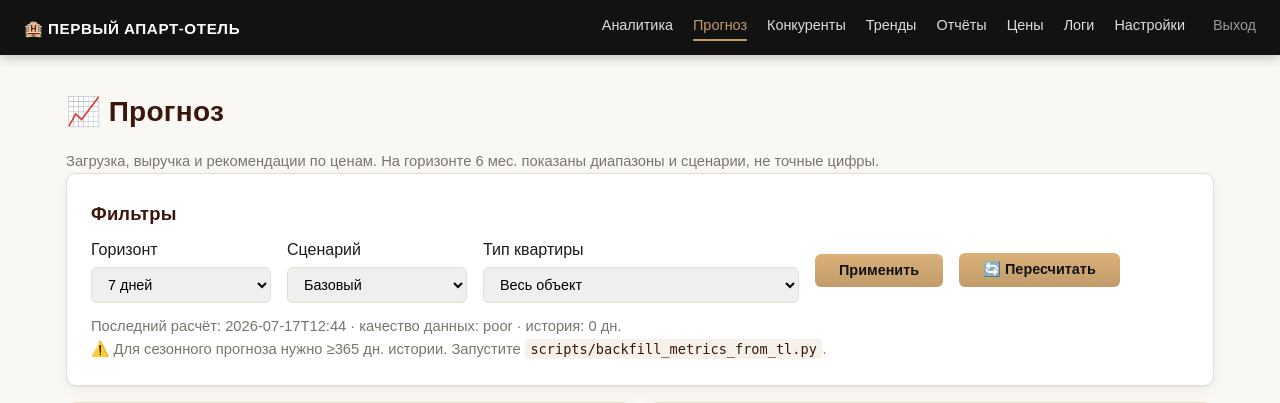
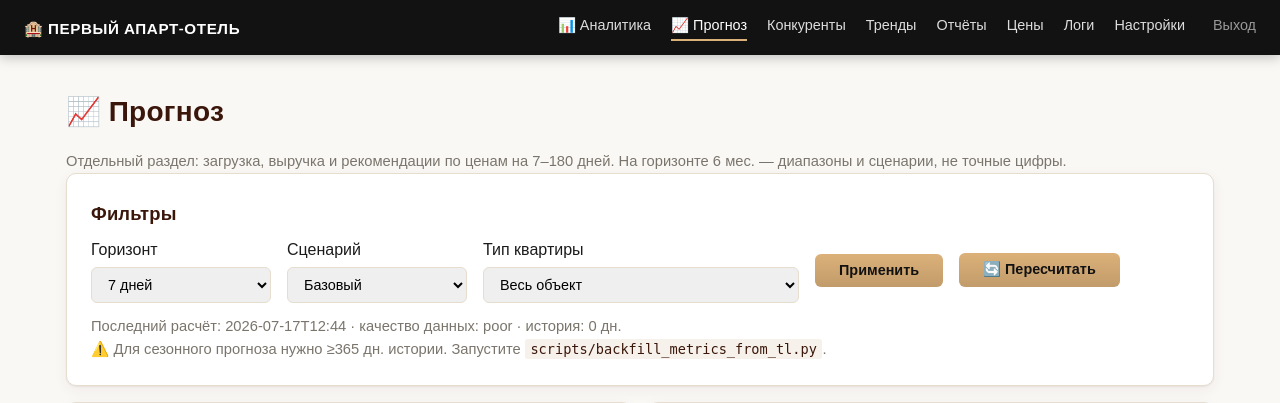
Before and after one commit to kraskimira89-spec/hotel-report-bot-, a FastAPI app: page /forecast in a window 1280 px wide. Shown: the top 403 px of the page. Run offline with FastAPI, Linux system fonts and the light colour scheme; the visitor is signed in with stand-in values (Sample User, id 1); data comes from the database, SQL or seed files in the repository; data that the repository does not hold is empty.

Commit message:
ui: Прогноз — отдельный пункт меню 📈 и страница /forecast
Co-authored-by: Cursor <cursoragent@cursor.com>

```diff
--- a/src/web/templates/analytics.html
+++ b/src/web/templates/analytics.html
@@ -3,7 +3,6 @@
 {% block content %}
 <h1>Аналитика</h1>
 <p class="muted">Лента ИИ-выводов и рекомендаций. Сырые таблицы TravelLine не дублируем — детали в «Подробнее».</p>
-<p><a href="/forecast" class="btn-small">📈 Прогноз загрузки и цен →</a></p>
 
 <div class="card">
     <h2>Фильтры</h2>
--- a/src/web/templates/base.html
+++ b/src/web/templates/base.html
@@ -106,6 +106,15 @@
         }
 
         nav a.logout { color: #999; margin-left: .5rem; }
+
+        nav a.nav-main {
+            font-weight: 500;
+        }
+
+        nav a.nav-main.active {
+            color: #fff;
+            border-bottom-color: var(--primary-2);
+        }
 
         main {
             max-width: 1180px;
@@ -456,14 +465,14 @@
     {% if page %}
     <nav>
         <span class="brand">🏨 Первый Апарт-отель</span>
-        <a href="/analytics" class="{% if page == 'analytics' %}active{% endif %}">Аналитика</a>
-        <a href="/forecast" class="{% if page == 'forecast' %}active{% endif %}">Прогноз</a>
-        <a href="/competitors" class="{% if page == 'competitors' %}active{% endif %}">Конкуренты</a>
-        <a href="/trends" class="{% if page == 'trends' %}active{% endif %}">Тренды</a>
-        <a href="/reports" class="{% if page == 'reports' %}active{% endif %}">Отчёты</a>
-        <a href="/snapshots" class="{% if page == 'snapshots' %}active{% endif %}">Цены</a>
-        <a href="/logs" class="{% if page == 'logs' %}active{% endif %}">Логи</a>
-        <a href="/settings" class="{% if page == 'settings' %}active{% endif %}">Настройки</a>
+        <a href="/analytics" class="nav-main {% if page == 'analytics' %}active{% endif %}">📊 Аналитика</a>
+        <a href="/forecast" class="nav-main {% if page == 'forecast' %}active{% endif %}">📈 Прогноз</a>
+        <a href="/competitors" class="nav-main {% if page == 'competitors' %}active{% endif %}">Конкуренты</a>
+        <a href="/trends" class="nav-main {% if page == 'trends' %}active{% endif %}">Тренды</a>
+        <a href="/reports" class="nav-main {% if page == 'reports' %}active{% endif %}">Отчёты</a>
+        <a href="/snapshots" class="nav-main {% if page == 'snapshots' %}active{% endif %}">Цены</a>
+        <a href="/logs" class="nav-main {% if page == 'logs' %}active{% endif %}">Логи</a>
+        <a href="/settings" class="nav-main {% if page == 'settings' %}active{% endif %}">Настройки</a>
         <a href="/logout" class="logout">Выход</a>
     </nav>
     {% endif %}
--- a/src/web/templates/forecast.html
+++ b/src/web/templates/forecast.html
@@ -2,7 +2,7 @@
 {% block title %}Прогноз — hotel-report-bot{% endblock %}
 {% block content %}
 <h1>📈 Прогноз</h1>
-<p class="muted">Загрузка, выручка и рекомендации по ценам. На горизонте 6 мес. показаны диапазоны и сценарии, не точные цифры.</p>
+<p class="muted">Отдельный раздел: загрузка, выручка и рекомендации по ценам на 7–180 дней. На горизонте 6 мес. — диапазоны и сценарии, не точные цифры.</p>
 
 {% if data.quality.warn %}
 <div class="card" style="border-color: var(--warning);">
```
Also changed, not shown: tests/test_web_app.py (+3 -2 lines).
